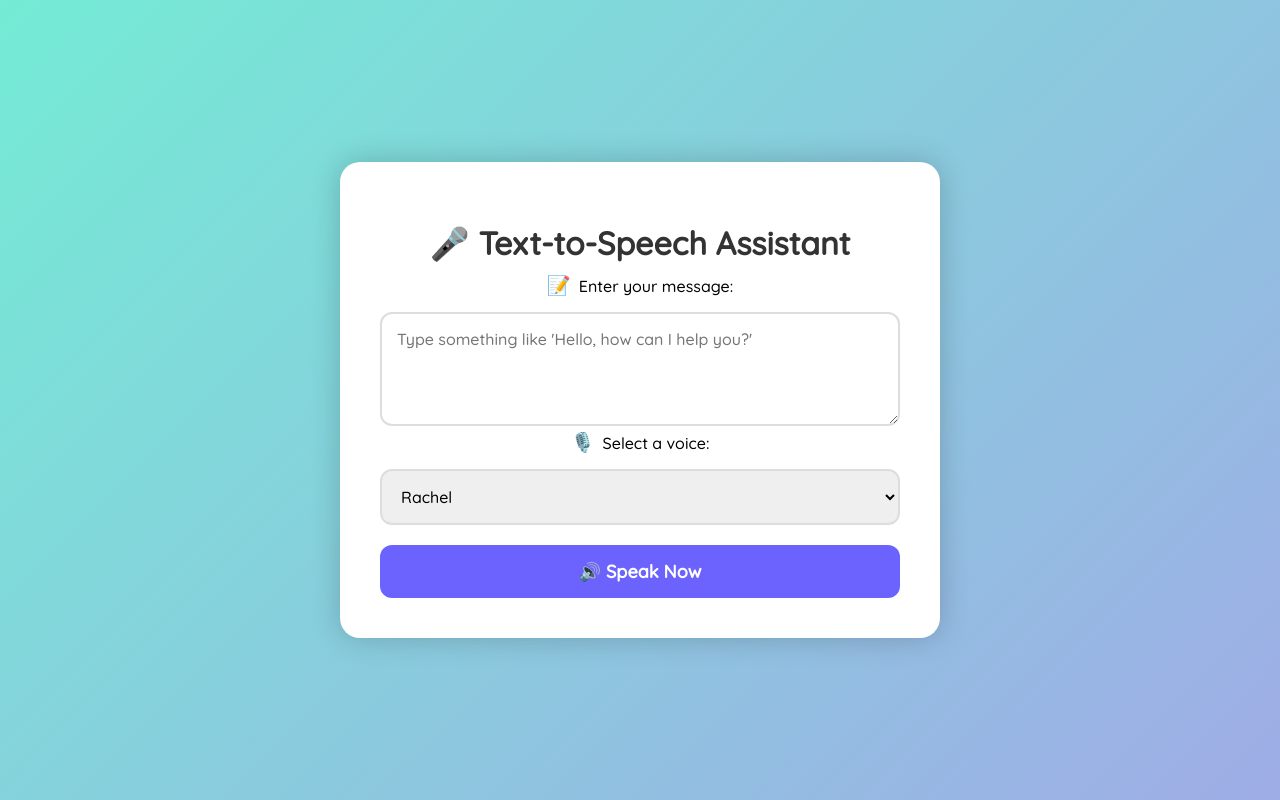
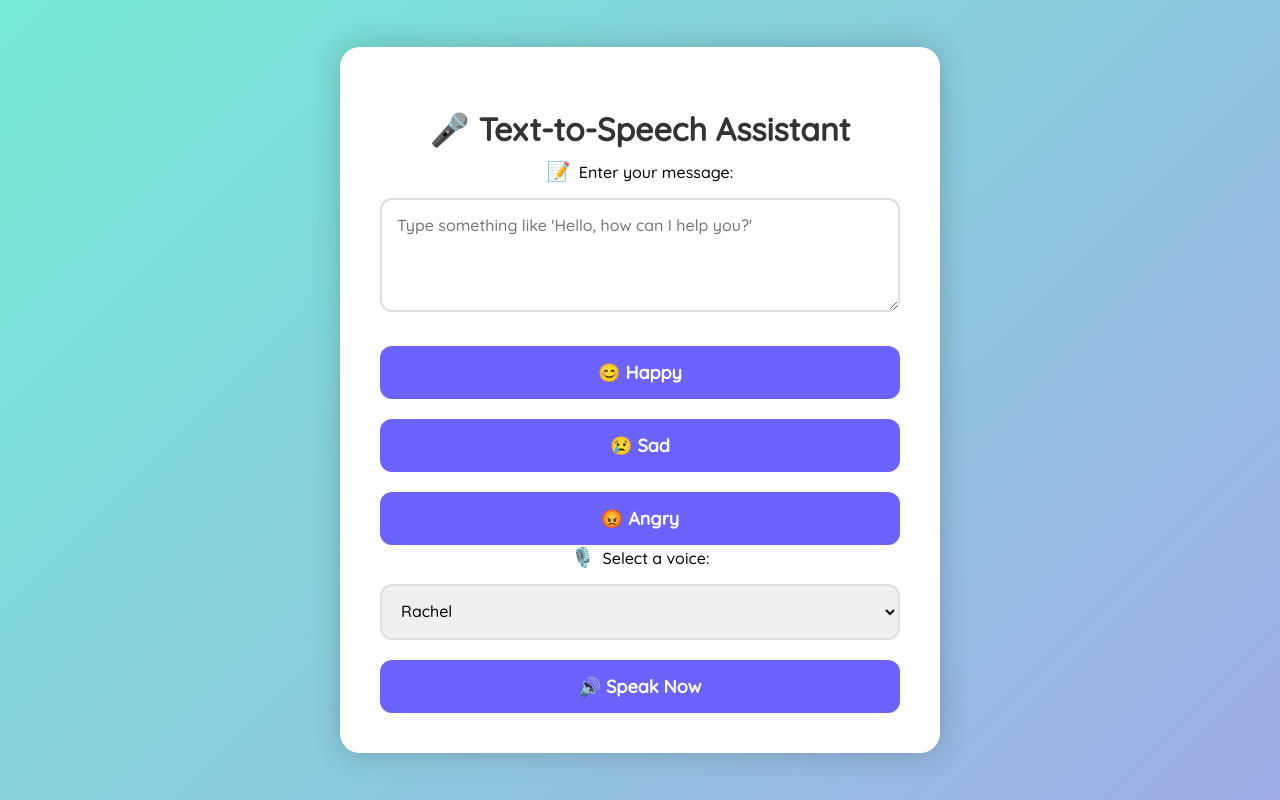
Before and after one commit to kalyan-kim/Text-To-Speech, a Flask app: page / in a window 1280 px wide. Run offline with Flask 3, Linux system fonts and the light colour scheme; data that the repository does not hold is empty.

Commit message:
Update index.html

```diff
--- a/templates/index.html
+++ b/templates/index.html
@@ -96,22 +96,32 @@
   <label><span class="emoji">📝</span>Enter your message:</label>
   <textarea name="text" rows="4" placeholder="Type something like 'Hello, how can I help you?'" required></textarea>
 
+  <!-- Emotion Buttons -->
+  <input type="hidden" name="emotion" id="emotionField" value="neutral">
+  <div style="margin-top: 10px;">
+    <button type="button" onclick="setEmotion('happy')">😊 Happy</button>
+    <button type="button" onclick="setEmotion('sad')">😢 Sad</button>
+    <button type="button" onclick="setEmotion('angry')">😡 Angry</button>
+  </div>
+
   <label><span class="emoji">🎙️</span>Select a voice:</label>
   <select name="voice" required>
-
     <option value="ROMJ9yK1NAMuu1ggrjDW">Rachel</option>
     <option value="bIHbv24MWmeRgasZH58o">Hope 👩</option>
     <option value="cgSgspJ2msm6clMCkdW9">Johnny 👨</option>
     <option value="IKne3meq5aSn9XLyUdCD">Jessica 👩</option>
   </select>
 
-
   <button type="submit">🔊 Speak Now</button>
 </form>
 
 <audio id="audioPlayer" controls style="display:none;"></audio>
-  </div>
+
 <script>
+  function setEmotion(emotion) {
+    document.getElementById("emotionField").value = emotion;
+  }
+
   document.getElementById("ttsForm").addEventListener("submit", async function (e) {
     e.preventDefault();
 
@@ -122,12 +132,13 @@
     });
 
     const audioPlayer = document.getElementById("audioPlayer");
-    audioPlayer.src = "/play?t=" + new Date().getTime(); // prevents cache
+    audioPlayer.src = "/play?t=" + new Date().getTime();
     audioPlayer.style.display = "block";
     audioPlayer.load();
     audioPlayer.play();
   });
 </script>
 
+
 </body>
 </html>
```
Lines whose indentation alone changed are shown as unchanged.
